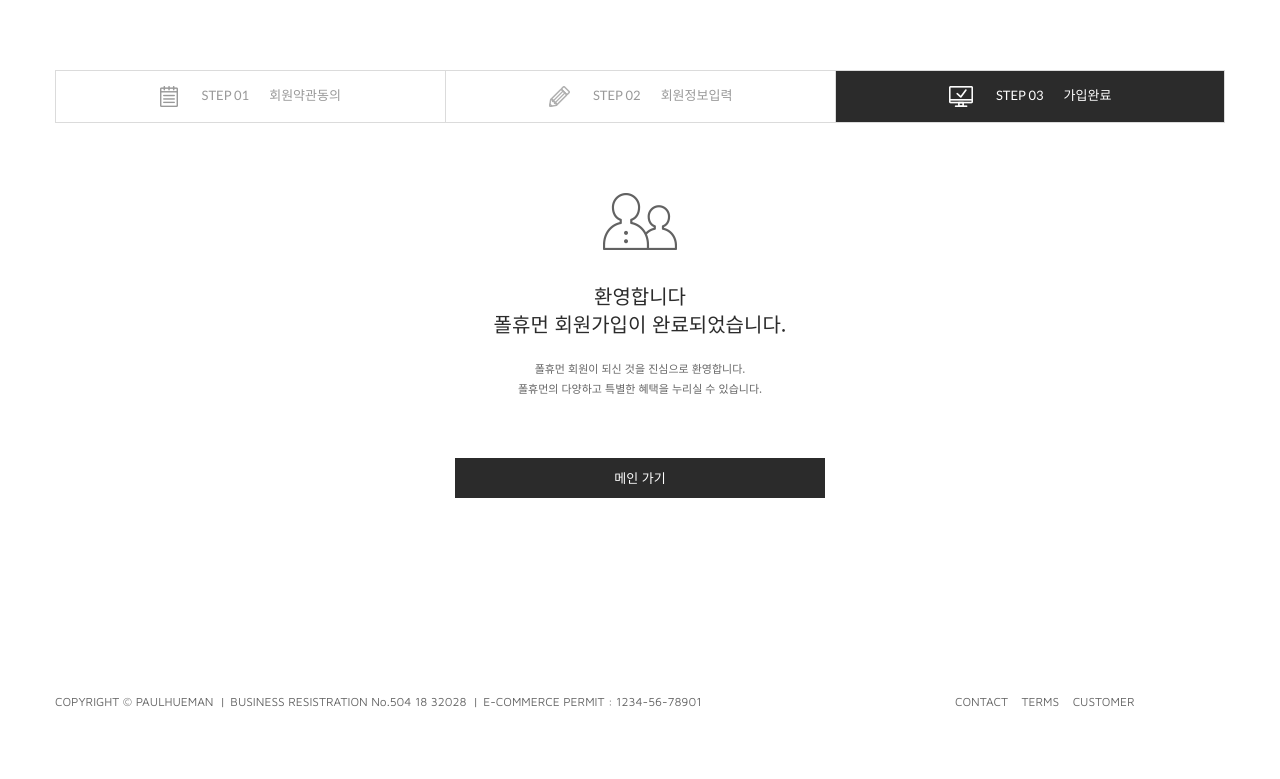
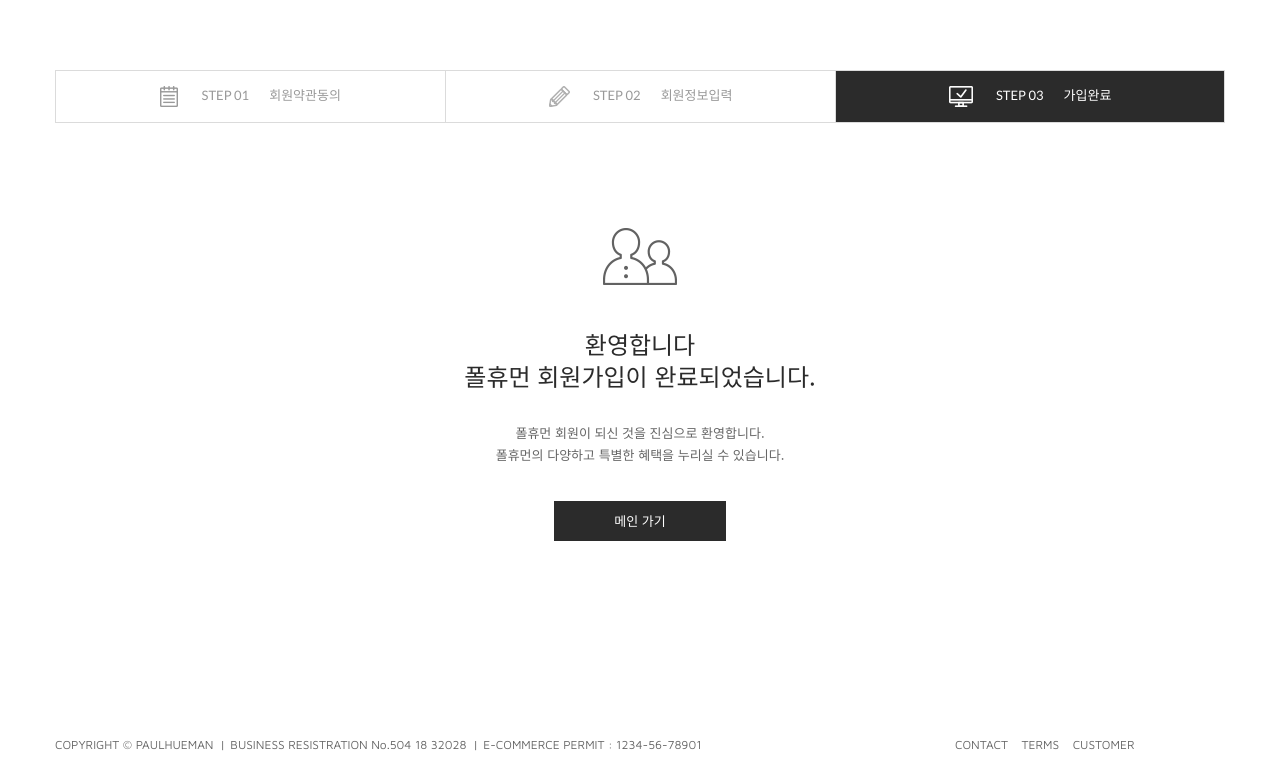
Before and after one commit to movementk/paulhueman-backup, a PHP site: page /member/join_sucess.php in a window 1280 px wide. Shown: the part 397-1176 px from the top of the page. Before the commit the page ends 1105 px from the top, so only its background shows below. Run offline with PHP 8.4, Linux system fonts and the light colour scheme; style sheets or scripts are compiled from the project's sources; some web fonts are replaced.

Commit message:
member > join_sucess 완료

```diff
--- a/assets/css/member.css
+++ b/assets/css/member.css
@@ -262,8 +262,16 @@ address {
       margin-top: 60px; } }
 
 /* join-sucess */
+.join-sucess .step-list {
+  margin-bottom: 67px; }
+  @media (min-width: 768px) {
+    .join-sucess .step-list {
+      margin-bottom: 90px; } }
+  @media (min-width: 768px) {
+    .join-sucess .step-list {
+      margin-bottom: 105px; } }
 .join-sucess .sucess {
-  padding-top: 89px;
+  padding-top: 90px;
   background-image: url(/assets/images/member/join_sucess_bg.gif);
   background-repeat: no-repeat;
   background-position: 50% 0; }
@@ -284,5 +292,24 @@ address {
     .join-sucess .sucess .btn-area p .btn-lg {
       height: 40px;
       line-height: 38px; }
+  @media (min-width: 768px) {
+    .join-sucess .sucess {
+      padding-top: 100px; }
+      .join-sucess .sucess h3 {
+        font-size: 23px;
+        line-height: 30px;
+        margin-bottom: 35px; }
+      .join-sucess .sucess > p {
+        font-size: 13px;
+        line-height: 22px; } }
+  @media (min-width: 992px) {
+    .join-sucess .sucess h3 {
+      font-size: 24px;
+      line-height: 32px;
+      margin-bottom: 30px; }
+    .join-sucess .sucess .btn-area {
+      margin-top: 35px; }
+      .join-sucess .sucess .btn-area .btn-lg {
+        width: 172px; } }
 
 /*# sourceMappingURL=member.css.map */
--- a/assets/css/member.scss
+++ b/assets/css/member.scss
@@ -345,8 +345,17 @@
 
 /* join-sucess */
 .join-sucess {
+    .step-list {
+        margin-bottom: 67px;
+        @media(min-width: $sm) {
+            margin-bottom: 90px;
+        }
+        @media(min-width: $sm) {
+            margin-bottom: 105px;
+        }
+    }
     .sucess {
-        padding-top: 89px;
+        padding-top: 90px;
         background-image: url(/assets/images/member/join_sucess_bg.gif);
         background-repeat: no-repeat;
         background-position: 50% 0;
@@ -373,5 +382,33 @@
                 }
             }
         }
+        @media(min-width: $sm) {
+            padding-top: 100px;
+            h3 {
+                font-size: 23px;
+                line-height: 30px;
+                margin-bottom: 35px;
+            }
+            > p {
+                font-size: 13px;
+                line-height: 22px;
+            }
+        }
+        @media(min-width: $md) {
+            h3 {
+                font-size: 24px;
+                line-height: 32px;
+                margin-bottom: 30px;
+            }
+            > p {
+
+            }
+            .btn-area {
+                margin-top: 35px;
+                .btn-lg {
+                    width: 172px;
+                }
+            }
+        }
     }
 }
```
Also changed, not shown: 1 other file.
